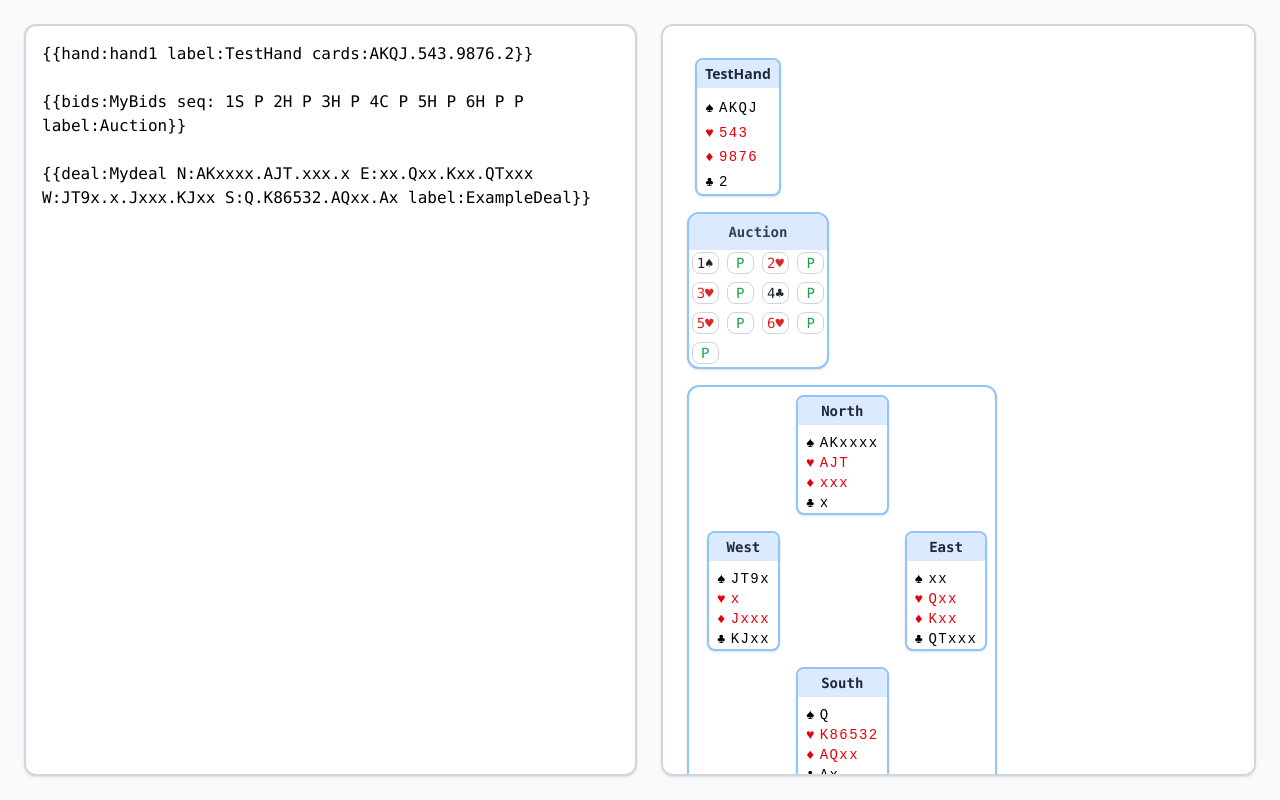
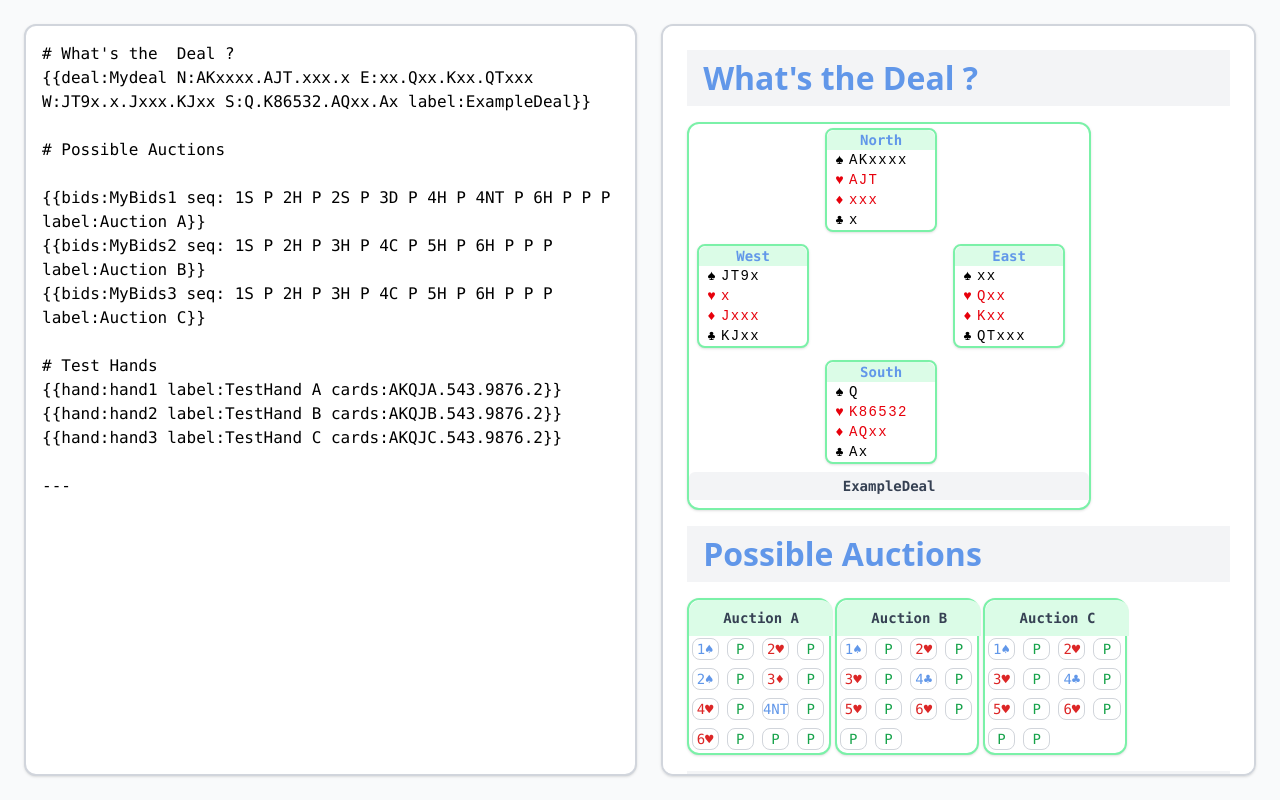
Before and after one commit to TurnerSteve/mdx-editor-trial, a SvelteKit app: page / in a window 1280 px wide. Built offline with nearby package versions, Linux system fonts and the light colour scheme.

Commit message:
Sort vite config and asociated config files

```diff
--- /dev/null
+++ b/mdsvex.config.js
@@ -0,0 +1,8 @@
+import { defineMDSveXConfig } from 'mdsvex';
+
+export default defineMDSveXConfig({
+  extensions: ['.svx', '.md'],
+  smartypants: { dashes: 'oldschool' },
+  remarkPlugins: [],
+  rehypePlugins: []
+});
--- a/package.json
+++ b/package.json
@@ -26,6 +26,7 @@
 		"@tailwindcss/typography": "^0.5.16",
 		"@tailwindcss/vite": "^4.1.11",
 		"@types/markdown-it": "^14.1.2",
+		"@types/node": "^24.0.10",
 		"@vitest/browser": "^3.2.3",
 		"autoprefixer": "^10.4.21",
 		"eslint": "^9.18.0",
@@ -58,6 +59,7 @@
 		"markdown-it-attrs": "^4.3.1",
 		"markdown-it-container": "^4.0.0",
 		"markdown-it-multimd-table": "^4.2.3",
-		"markdown-it-table": "^4.1.1"
+		"markdown-it-table": "^4.1.1",
+		"path": "^0.12.7"
 	}
 }
--- a/src/lib/components/BidsComponent.svelte
+++ b/src/lib/components/BidsComponent.svelte
@@ -19,9 +19,9 @@
 
 </script>
 
-<div class="inline-block rounded-xl border-2 border-blue-300 bg-white font-mono text-sm shadow-sm">
+<div class="inline-block rounded-xl w-36 border-2 border-green-300 bg-white font-mono text-sm shadow-sm">
   {#if props.label}
-    <div class="w-full rounded-t-xl bg-blue-100 px-4 py-2 text-center font-semibold text-gray-700">
+    <div class="w-36 rounded-t-xl bg-green-100 px-4 py-2 text-center font-semibold text-gray-700">
       {props.label}
     </div>
   {/if}
@@ -43,6 +43,7 @@
     {/each}
   </div>
 </div>
+
 
 <style>
   .bids-grid {
@@ -73,10 +74,7 @@
     color: #16a34a; /* green-600 */
   }
   /* Make suit symbols slightly bigger */
-  .suit {
-    font-weight: 900;
-    font-size: 1.1em;
-  }
+
 </style>
 
 
--- a/src/lib/components/DealComponent.svelte
+++ b/src/lib/components/DealComponent.svelte
@@ -14,7 +14,7 @@
 	};
 </script>
 
-<div class="deal-grid rounded-xl border-2 border-blue-300 bg-white p-4 font-mono text-sm shadow-sm">
+<div class="deal-grid rounded-xl border-2 border-green-300 bg-white p-4 font-mono text-sm shadow-sm">
 	{#if props.label}
 		<div
 			class="col-span-3 mb-2 rounded-t-md bg-gray-100 py-1 text-center font-semibold text-gray-700"
@@ -32,7 +32,7 @@
 	</div>
 
 	<!-- West -->
-	<div class="col-start-1 row-start-2 flex flex-col items-end">
+	<div class="col-start-1 row-start-2 flex flex-col items-end ml-2">
 		{#if props.hands.W}
 			<HandView cards={props.hands.W} label={directionLabels.W} />
 		{/if}
--- a/src/lib/components/HandComponent.svelte
+++ b/src/lib/components/HandComponent.svelte
@@ -16,10 +16,10 @@
   let diamonds = $derived(() => suits()[2]);
   let clubs = $derived(() => suits()[3]);
 </script>
-
-<div class="deal-container w-28 rounded-lg border-2 border-blue-300 bg-white shadow m-2">
+<div class="w-32">
+<div class="display: inline-block mr-1 mt-1 w-28 rounded-lg border-2 border-green-300 bg-white shadow mb-2">
   {#if props.label}
-    <div class="hand-label bg-blue-100 rounded-t-lg text-center font-bold text-sm mb-2 px-2 py-1">
+    <div class="hand-label bg-green-100 rounded-t-lg text-center font-bold">
       {props.label}
     </div>
   {/if}
@@ -27,19 +27,19 @@
   {#if hasCards()}
     <div class="suit-row text-black">
       <SuitSymbol value="s" />
-      <span>{spades()}</span>
+      <div>{spades()}</div>
     </div>
     <div class="suit-row text-red-600">
       <SuitSymbol value="h" />
-      <span>{hearts()}</span>
+      <div>{hearts()}</div>
     </div>
     <div class="suit-row text-red-600">
       <SuitSymbol value="d" />
-      <span>{diamonds()}</span>
+      <div>{diamonds()}</div>
     </div>
     <div class="suit-row text-black">
       <SuitSymbol value="c" />
-      <span>{clubs()}</span>
+      <div>{clubs()}</div>
     </div>
   {:else}
     <div class="text-red-600 px-2 pb-2 text-sm font-medium">
@@ -47,8 +47,12 @@
     </div>
   {/if}
 </div>
+</div>
 
 <style>
+  .hand-label {
+    padding: 0.5;
+  }
   .suit-row {
     display: flex;
     align-items: center;
@@ -59,7 +63,4 @@
     padding: 0 0.5rem;
   }
 
-  .deal-container {
-    width: max-content;
-  }
 </style>
--- a/src/lib/markdown/validators/parseBidSequence.ts
+++ b/src/lib/markdown/validators/parseBidSequence.ts
@@ -27,7 +27,7 @@ export function parseBidSequence(seq: string): Bid[] {
       return { raw, type: 'rdbl' };
     }
 
-    const match = raw.match(/^([1-7])(C|D|H|S|NT)$/);
+    const match = raw.match(/^([1-7])(C|D|H|S|N)$/);
     if (match) {
       const level = parseInt(match[1]);
       const suit = match[2] as Bid['suit'];
--- a/src/lib/styles/prose.css
+++ b/src/lib/styles/prose.css
@@ -4,28 +4,30 @@
   max-width: 65ch;
   line-height: 1.75;
   font-size: 1rem;
-  color: #1f2937; /* gray-800 */
+  color: #6197e9; /* gray-800 */
 }
 
 .prose h1 {
-  font-size: 2.25rem; /* text-4xl */
+  font-size: 2rem; /* text-4xl */
   font-weight: 700;   /* font-bold */
-  margin-top: 2rem;   /* mt-8 */
-  margin-bottom: 1rem;/* mb-4 */
+  margin-top: 0rem;   /* mt-8 */
+  margin-bottom: 0rem;/* mb-4 */
+  background-color: #f3f4f6; /* bg-gray-100 */
+  padding-left: 1rem;
 }
 
 .prose h2 {
-  font-size: 1.875rem; /* text-3xl */
+  font-size: 1.5rem; /* text-3xl */
   font-weight: 600;    /* font-semibold */
-  margin-top: 1.5rem;  /* mt-6 */
-  margin-bottom: 0.75rem; /* mb-3 */
+  margin-top: 0rem;  /* mt-6 */
+  margin-bottom: 0rem; /* mb-3 */
 }
 
 .prose h3 {
-  font-size: 1.5rem;   /* text-2xl */
+  font-size: 1rem;   /* text-2xl */
   font-weight: 600;    /* font-semibold */
-  margin-top: 1rem;    /* mt-4 */
-  margin-bottom: 0.5rem; /* mb-2 */
+  margin-top: 0rem;    /* mt-4 */
+  margin-bottom: 0rem; /* mb-2 */
 }
 
 .prose p {
@@ -76,7 +78,7 @@
 }
 
 .prose pre {
-  background-color: #f3f4f6; /* bg-gray-100 */
+  background-color: #f6f3f6; /* bg-gray-100 */
   padding: 1rem;             /* p-4 */
   border-radius: 0.25rem;    /* rounded */
   overflow-x: auto;          /* overflow-x-auto */
@@ -90,7 +92,7 @@
 }
 
 .prose hr {
-  margin-top: 2rem;          /* my-8 */
-  margin-bottom: 2rem;
+  margin-top: 1rem ;          /* my-8 */
+  margin-bottom: 0rem;
   border-color: #d1d5db;     /* border-gray-300 */
 }
--- a/src/lib/tests/demoDealBids.md
+++ b/src/lib/tests/demoDealBids.md
@@ -1,5 +1,15 @@
-{{hand:hand1 label:TestHand cards:AKQJ.543.9876.2}}
+# What's the  Deal ?
+{{deal:Mydeal N:AKxxxx.AJT.xxx.x E:xx.Qxx.Kxx.QTxxx W:JT9x.x.Jxxx.KJxx S:Q.K86532.AQxx.Ax label:ExampleDeal}}
 
-{{bids:MyBids seq: 1S P 2H P 3H P 4C P 5H P 6H P P label:Auction}}
+# Possible Auctions
 
-{{deal:Mydeal N:AKxxxx.AJT.xxx.x E:xx.Qxx.Kxx.QTxxx W:JT9x.x.Jxxx.KJxx S:Q.K86532.AQxx.Ax label:ExampleDeal}}
+{{bids:MyBids1 seq: 1S P 2H P 2S P 3D P 4H P 4NT P 6H P P P label:Auction A}}
+{{bids:MyBids2 seq: 1S P 2H P 3H P 4C P 5H P 6H P P P label:Auction B}}
+{{bids:MyBids3 seq: 1S P 2H P 3H P 4C P 5H P 6H P P P label:Auction C}}
+
+# Test Hands
+{{hand:hand1 label:TestHand A cards:AKQJA.543.9876.2}}
+{{hand:hand2 label:TestHand B cards:AKQJB.543.9876.2}}
+{{hand:hand3 label:TestHand C cards:AKQJC.543.9876.2}}
+
+---
--- a/svelte.config.js
+++ b/svelte.config.js
@@ -1,20 +1,32 @@
+
+import adapter from '@sveltejs/adapter-node';
 import { mdsvex } from 'mdsvex';
-import adapter from '@sveltejs/adapter-node';
 import { vitePreprocess } from '@sveltejs/vite-plugin-svelte';
+import { fileURLToPath, URL } from 'url';
+import mdsvexConfig from './mdsvex.config.js';
 
 /** @type {import('@sveltejs/kit').Config} */
 const config = {
 	// Consult https://svelte.dev/docs/kit/integrations
 	// for more information about preprocessors
-	preprocess: [vitePreprocess(), mdsvex()],
+	preprocess: [mdsvex(mdsvexConfig), vitePreprocess()],
+
 	compilerOptions: {
 		// For Svelte 5 runes mode (if available)
 		runes: true
 	},
 	kit: {
-		adapter: adapter()
+		adapter: adapter({
+			out: 'build',
+			precompress: true,
+			env: {
+				host: 'HOST',
+				port: 'PORT',
+				origin: 'ORIGIN'
+			}
+		}),
 	},
-	extensions: ['.svelte', '.svx']
+	extensions: ['.svelte', '.svx', '.md']
 };
 
 export default config;
--- a/vite.config.ts
+++ b/vite.config.ts
@@ -1,37 +1,43 @@
-import devtoolsJson from 'vite-plugin-devtools-json';
 // vite.config.ts
 import tailwindcss from '@tailwindcss/vite';
+import devtoolsJson from 'vite-plugin-devtools-json';
+
+import { defineConfig } from 'vite';
 import { sveltekit } from '@sveltejs/kit/vite';
-import { defineConfig } from 'vite';
+// Node’s URL helpers instead of raw ‘path’
+import { fileURLToPath, URL } from 'node:url';
 
 export default defineConfig({
-	plugins: [tailwindcss(), sveltekit(), devtoolsJson()],
-	test: {
-		projects: [
-			{
-				extends: './vite.config.ts',
-				test: {
-					name: 'client',
-					environment: 'browser',
-					browser: {
-						enabled: true,
-						provider: 'playwright',
-						instances: [{ browser: 'chromium' }]
-					},
-					include: ['src/**/*.svelte.{test,spec}.{js,ts}'],
-					exclude: ['src/lib/server/**'],
-					setupFiles: ['./vitest-setup-client.ts']
-				}
-			},
-			{
-				extends: './vite.config.ts',
-				test: {
-					name: 'server',
-					environment: 'node',
-					include: ['src/**/*.{test,spec}.{js,ts}'],
-					exclude: ['src/**/*.svelte.{test,spec}.{js,ts}']
+	resolve: {
+		alias: {
+			// maps $lib/* → src/lib/*
+			$lib: fileURLToPath(new URL('./src/lib', import.meta.url)),
+			$components: fileURLToPath(new URL('./src/lib/components', import.meta.url)),
+			$routes: fileURLToPath(new URL('./src/routes', import.meta.url))
+		}
+	},
+	optimizeDeps: {
+		include: ['lodash-es' /* other lib names */]
+	},
+	ssr: {
+		external: ['@your-ssr-external-dep']
+	},
+	build: {
+		target: 'esnext',
+		cssCodeSplit: true,
+		sourcemap: false,
+		rollupOptions: {
+			output: {
+				manualChunks: {
+					vendor: ['svelte', 'svelte/internal']
 				}
 			}
-		]
-	}
+		}
+	},
+	server: {
+		hmr: { overlay: true }, // show errors in overlay
+		fs: { allow: ['static', 'src'] } // permit serving from these dirs
+	},
+	plugins: [tailwindcss(), sveltekit(), devtoolsJson()],
+
 });
--- /dev/null
+++ b/vitest.config.ts
@@ -0,0 +1,33 @@
+// vitest.config.ts
+import { defineConfig } from 'vitest/config';
+
+export default defineConfig({
+	test: {
+		projects: [
+			{
+				extends: './vite.config.ts',
+				test: {
+					name: 'client',
+					environment: 'browser',
+					browser: {
+						enabled: true,
+						provider: 'playwright',
+						instances: [{ browser: 'chromium' }]
+					},
+					include: ['src/**/*.svelte.{test,spec}.{js,ts}'],
+					exclude: ['src/lib/server/**'],
+					setupFiles: ['./vitest-setup-client.ts']
+				}
+			},
+			{
+				extends: './vite.config.ts',
+				test: {
+					name: 'server',
+					environment: 'node',
+					include: ['src/**/*.{test,spec}.{js,ts}'],
+					exclude: ['src/**/*.svelte.{test,spec}.{js,ts}']
+				}
+			}
+		]
+	}
+});
```
Also changed, not shown: 1 other file (tests, documents, lock files or other folders).
